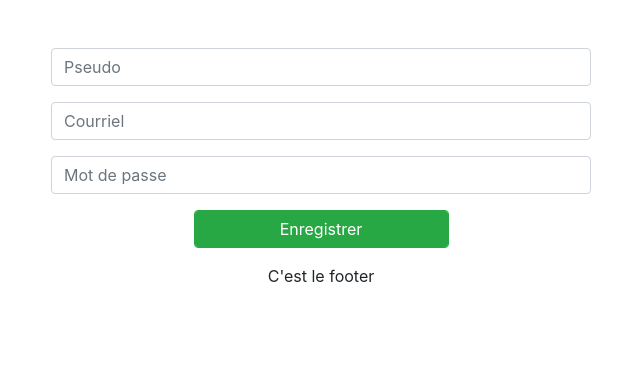
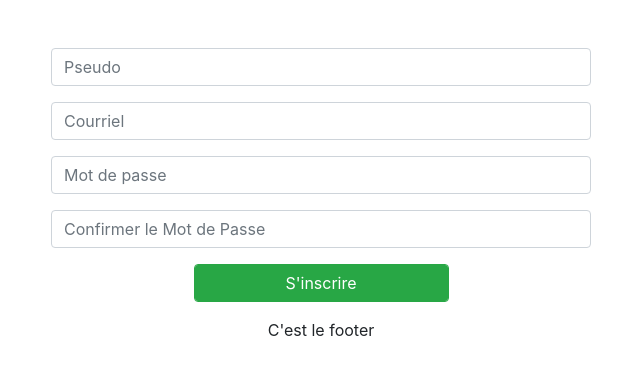
Before and after one commit to Saintchicky/campaign-oop, a PHP site: page /register in a window 1280 px wide. Shown: the top 375 px of the page, without its empty margins (319-959 px from the left). Run offline with PHP 8.4, Linux system fonts and the light colour scheme.

Commit message:
code confirm

```diff
--- a/controllers/register_controller.php
+++ b/controllers/register_controller.php
@@ -1,6 +1,13 @@
 <?php
 
 		if(isset($_POST['register']) & !empty($_POST)){
+				$pass_first = trim($_POST['pass_first']);
+				$pass_c = trim($_POST['pass']);
+
+				if($pass_first != $pass_c){
+				 $_SESSION['not_confrim'] = 'le mot de passe ne correspond pas';
+				}else{
+
 				$username = str_secur($_POST['username']);
 				$email = str_secur($_POST['email']);
 				$pass = str_secur(password_hash($_POST['pass'],PASSWORD_DEFAULT));
@@ -12,3 +19,4 @@ if(isset($_POST['register']) & !empty($_POST)){
 					echo"Problème";
 				}
 			}
+		}
--- a/views/register_view.php
+++ b/views/register_view.php
@@ -14,15 +14,16 @@
 												<input type="email" name="email" id="email" tabindex="1" class="form-control" placeholder="Courriel" required>
 											</div>
 											<div class="form-group">
-												<input type="password" name="pass" id="pass" tabindex="2" class="form-control" placeholder="Mot de passe" required>
+												<input type="password" name="pass_first" id="pass_first" tabindex="2" class="form-control" placeholder="Mot de passe" required>
 											</div>
-											<!-- <div class="form-group">
-												<input type="password" name="confirm-password" id="confirm-password" tabindex="2" class="form-control" placeholder="Confirmer le Mot de Passe" required>
-											</div> -->
+											<div class="form-group">
+												<input type="password" name="pass" id="pass" tabindex="2" class="form-control" placeholder="Confirmer le Mot de Passe" required>
+
+											</div>
 											<div class="form-group">
 												<div class="row justify-content-center">
 													<div class="col-sm-6 col-sm-offset-3">
-														<input type="submit" name="register" id="register" tabindex="1" class="form-control btn btn-success" value="Enregistrer">
+														<input type="submit" name="register" id="register" tabindex="1" class="form-control btn btn-success" value="S'inscrire">
 													</div>
 												</div>
 											</div>
```
Lines whose indentation alone changed are shown as unchanged.
